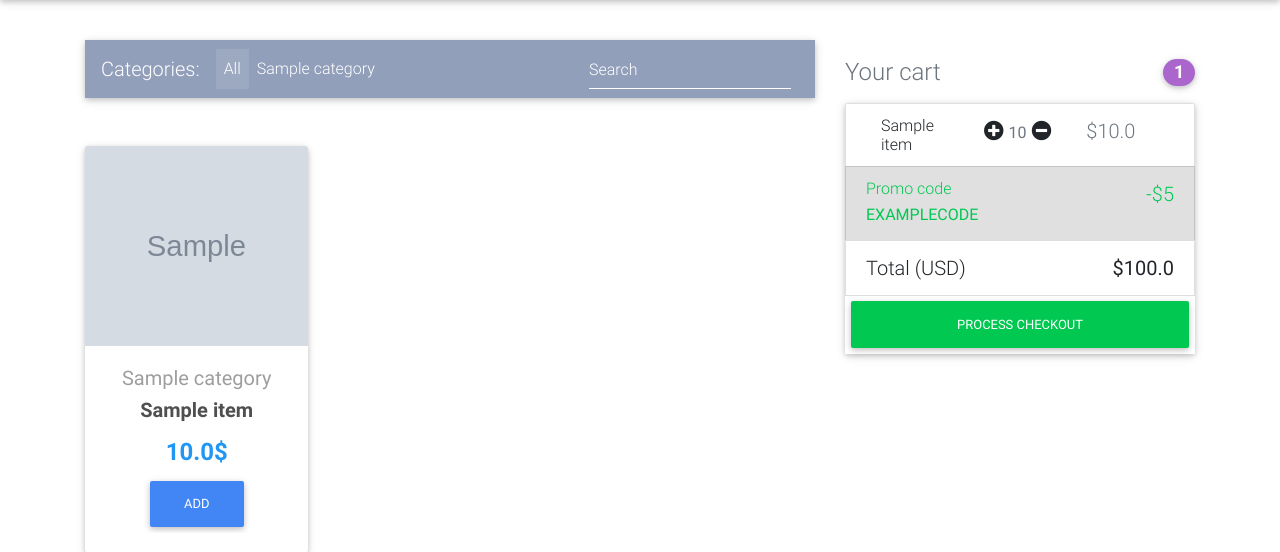
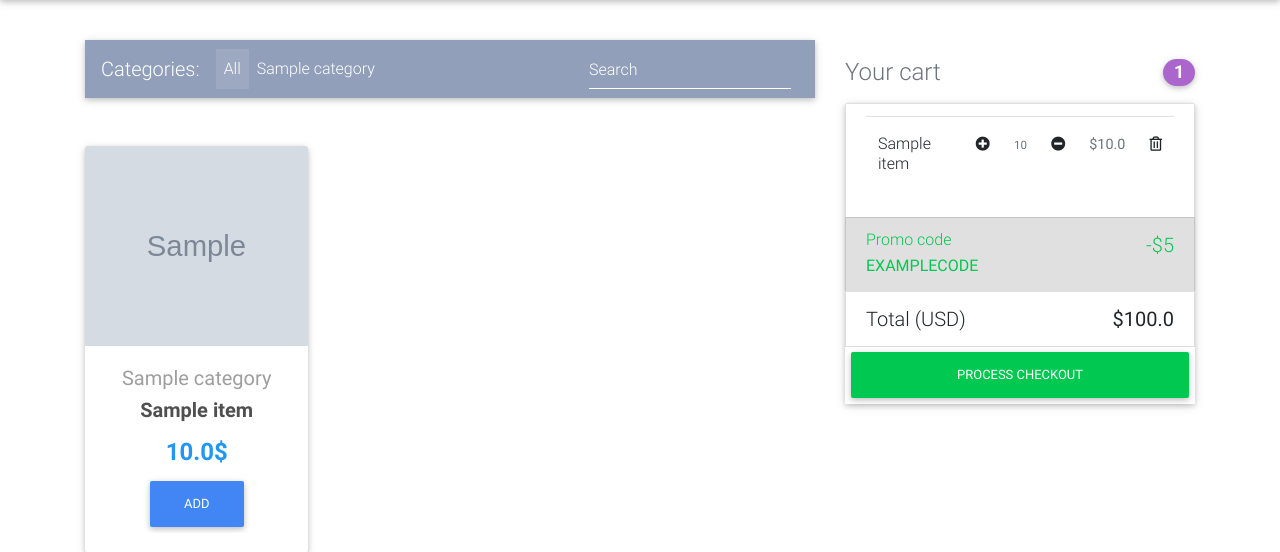
Before and after one commit to AhmadAmr/django-point-of-sale-system, a Django app: template POS/templates/home-page.html in a window 1280 px wide. Shown: the part 71-623 px from the top of the page. Run offline with Django 3.2, Linux system fonts and the light colour scheme; the template is opened without the code that fills it: values that come from a table or form of the project are taken from there, others are empty; tables that the repository leaves empty hold one stand-in row (values such as "Sample post"); grey boxes marked "Sample" are stand-in pictures; lists and menus that the app fills with data are empty; some libraries are stand-ins or nearby versions.

Commit message:
style cart

```diff
--- a/POS/templates/home-page.html
+++ b/POS/templates/home-page.html
@@ -66,8 +66,7 @@
 
                 <!--Card image-->
                 <div class="view overlay">
-                  <img src="{{item.Image.url}}"
-                    class="card-img-top" alt="" style="height: 200px;">
+                  <img src="{{item.Image.url}}" class="card-img-top" alt="" style="height: 200px;">
                   <a>
                     <div class="mask rgba-white-slight"></div>
                   </a>
@@ -169,24 +168,36 @@
               {%for order in order_list.items.all %}
 
               <li class="list-group-item d-flex justify-content-between lh-condensed">
-
-                <div class="col">
+                <table class="table">
+                  <tr>
+                    <th scope="col">
                       <h6 id="item_name" class="my-0">{{order.item.Name}}</h6>
 
-                </div>
-                <div class="col">
-                  <a id="{{order.item.id}}" onclick="Additem(id)" >
+                    </th>
+                    <th scope="col">
+                      <a id="{{order.item.id}}" onclick="Additem(id)">
                         <i class="fas fa-plus-circle"></i>
                       </a>
+
+                    </th>
+                    <th scope="col">
                       <small id="item_quantity" class="text-muted">{{order.quantity}}</small>
+                    </th>
+                    <th scope="col">
                       <a id="{{order.item.id}}" onclick="remove_single_item(id)">
                         <i class="fas fa-minus-circle"></i>
                       </a>
-                </div>
-                <div class="col">
+                    </th>
+                    <th scope="col">
                       <span id="item_price" class="text-muted">${{order.item.Price}}</span>
-              </div>
-
+                    </th>
+                    <th scope="col">
+                      <a id="{{order.item.id}}" onclick="remove_item(id)">
+                        <i class="far fa-trash-alt"></i>
+                      </a>
+                    </th>
+                  </tr>
+                </table>
               </li>
               {%endfor%}
 
@@ -290,12 +301,11 @@
 
   } // end function Additem(id)
 
-function remove_single_item(id)
-{
+  function remove_single_item(id) {
     $.ajax(
       {
         type: "POST",
-        url: "/POS/remove_from_cart/" + id+"/5",
+        url: "/POS/remove_from_cart/" + id + "/5",
         data: {
           post_id: id,
           csrfmiddlewaretoken: '{{ csrf_token }}'
@@ -313,8 +323,7 @@ function remove_single_item(id)
 
       })
   }
-function removeitem(id)
-{
+  function remove_item(id) {
     $.ajax(
       {
         type: "POST",
```
Lines whose indentation alone changed are shown as unchanged.
